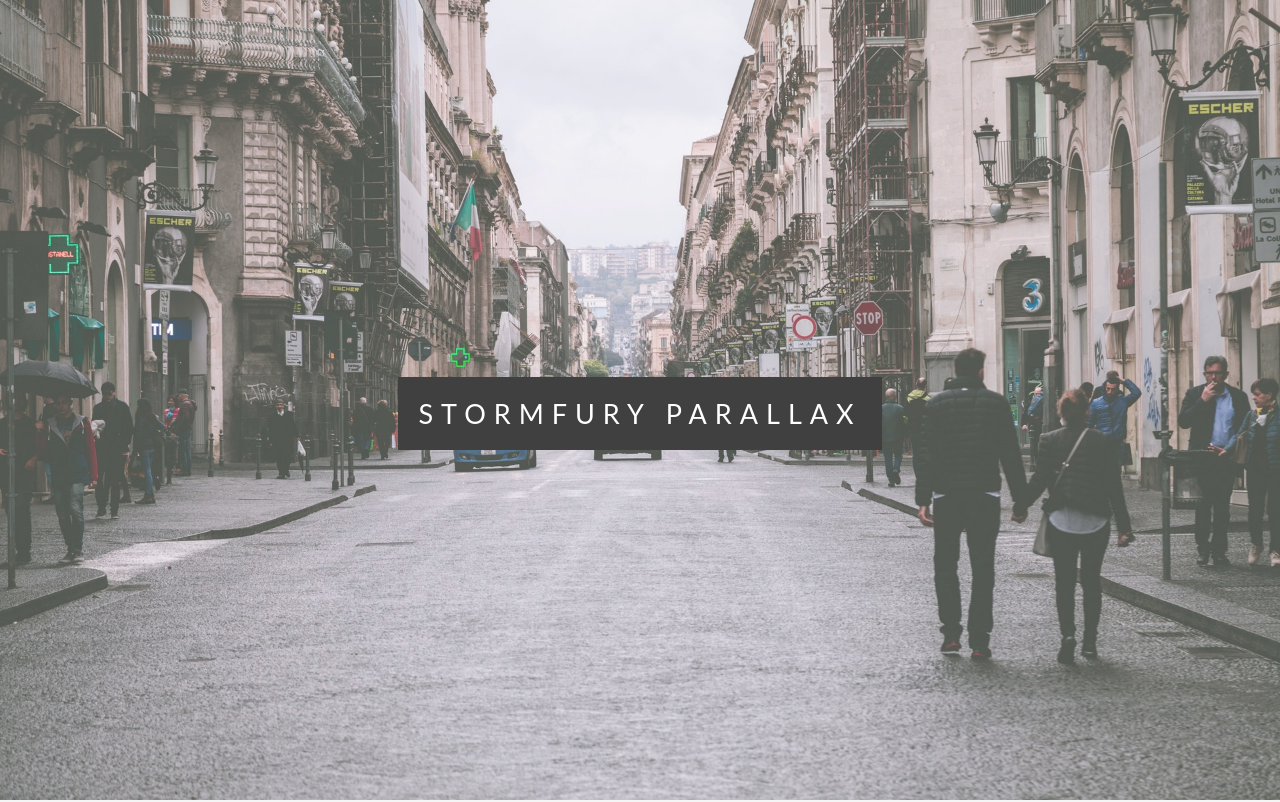
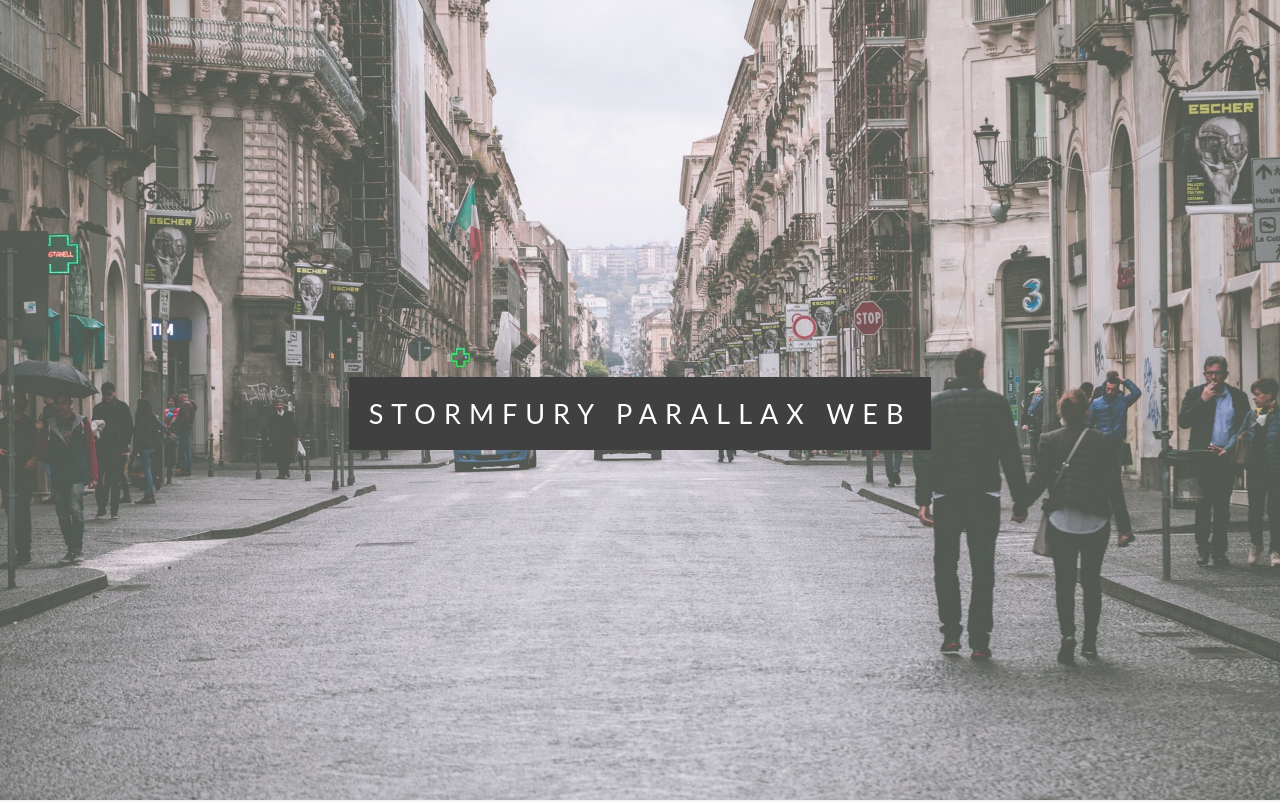
Before and after one commit to JivinVarghese/parallax_website_1, a plain HTML site: page index.html in a window 1280 px wide. Shown: the top 802 px of the page. Drawn offline with Linux system fonts and the light colour scheme.

Commit message:
Change span text

```diff
--- a/index.html
+++ b/index.html
@@ -11,7 +11,7 @@
       <div class="pimg1">
          <div class="ptext">
             <span class="border">
-               Stormfury Parallax
+               Stormfury Parallax Web
             </span>
          </div>
       </div>
```
